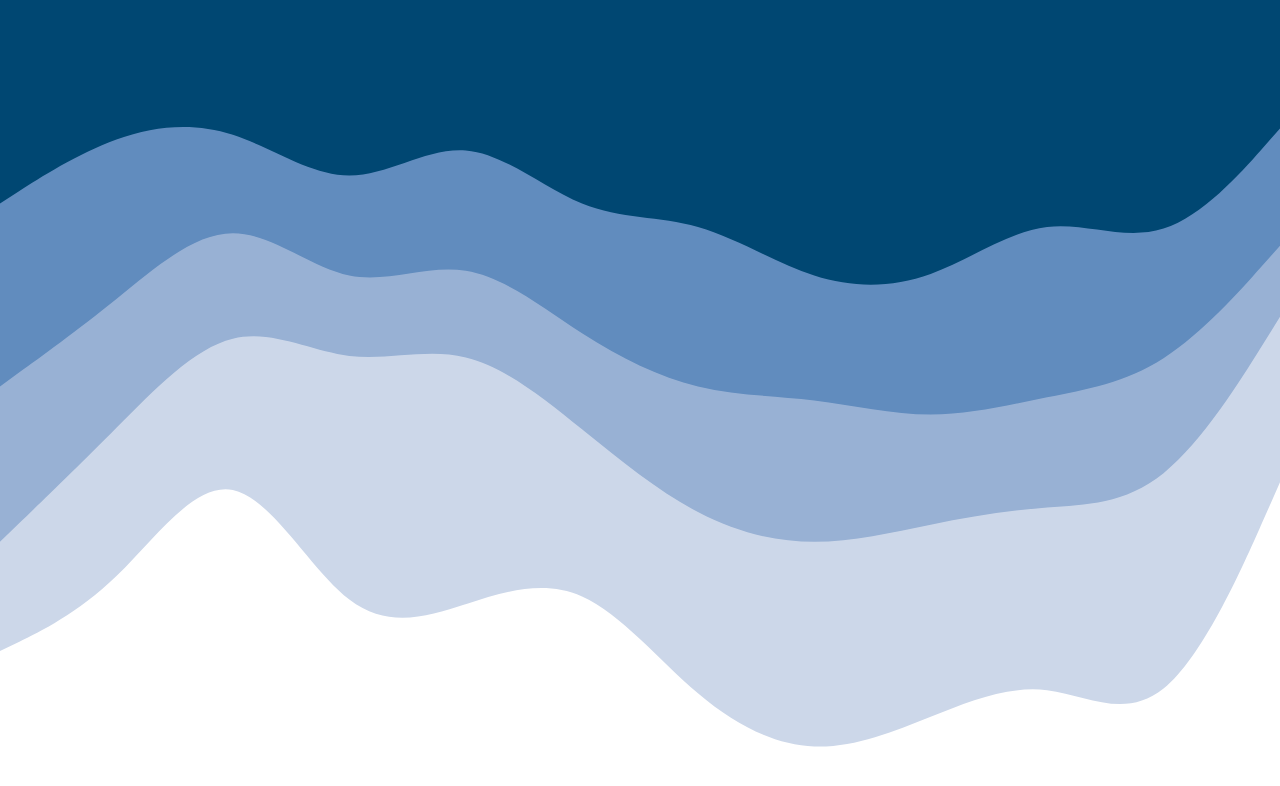
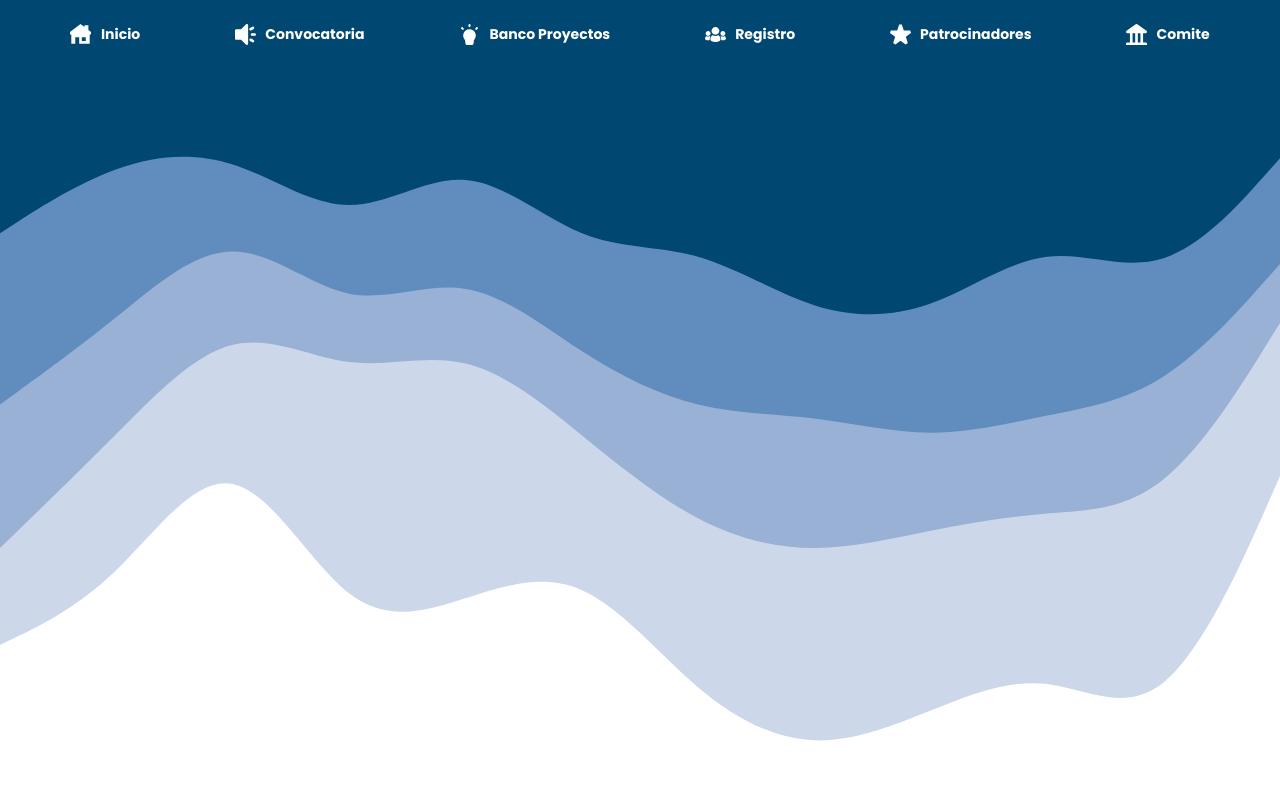
Before and after one commit to FerLpz55/tecnm-frontend-2026, an Angular app: page / in a window 1280 px wide. Shown: the top 786 px of the page. Built offline with nearby package versions, Linux system fonts and the light colour scheme; a web font is replaced by a local one.

Commit message:
feat: Add header basic  structure

```diff
--- a/src/app/ui/organisms/header/header.css
+++ b/src/app/ui/organisms/header/header.css
@@ -5,5 +5,15 @@
 
 header {
   width: 100%;
-  height: 80dvh;
+  height: 5.75rem;
 }
+ul {
+  padding: 1rem 0;
+  display: flex;
+  justify-content: space-evenly;
+  align-items: center;
+}
+
+hack-button {
+  --btn-color: var(--white);
+}
--- a/src/app/ui/organisms/header/header.html
+++ b/src/app/ui/organisms/header/header.html
@@ -1 +1,22 @@
-<header></header>
+<header>
+  <ul>
+    <li>
+      <hack-button icon="home" mode="transparent">Inicio</hack-button>
+    </li>
+    <li>
+      <hack-button icon="speaker" mode="transparent">Convocatoria</hack-button>
+    </li>
+    <li>
+      <hack-button icon="light-bulb" mode="transparent">Banco Proyectos</hack-button>
+    </li>
+    <li>
+      <hack-button icon="team" mode="transparent">Registro</hack-button>
+    </li>
+    <li>
+      <hack-button icon="star" mode="transparent">Patrocinadores</hack-button>
+    </li>
+    <li>
+      <hack-button icon="institution" mode="transparent">Comite</hack-button>
+    </li>
+  </ul>
+</header>
--- a/src/app/ui/shared/atoms/button/button.ts
+++ b/src/app/ui/shared/atoms/button/button.ts
@@ -13,7 +13,7 @@ export class Button {
   @Input() icon!: string;
   @Input() type: 'submit' | 'reset' | 'button' = 'button';
   @Input() disabled: boolean | null = false;
-  @Input() @HostBinding('attr.mode') mode: 'clear' | 'dark' | 'outlined' = 'clear';
+  @Input() @HostBinding('attr.mode') mode: 'clear' | 'dark' | 'outlined' | 'transparent' = 'clear';
   @Output() onclick = new EventEmitter<void>();
   public isFocused = false;
 }
--- a/src/app/ui/styles/button.shared.css
+++ b/src/app/ui/styles/button.shared.css
@@ -70,6 +70,18 @@ hack-text {
   }
 }
 
+:host[mode='transparent'] {
+  hack-icon,
+  hack-text {
+    color: var(--btn-color);
+  }
+
+  button,
+  a {
+    background-color: transparent;
+  }
+}
+
 :is(button, a)[disabled],
 a.disabled {
   cursor: not-allowed;
```
Also changed, not shown: src/app/ui/organisms/header/header.ts (+3 -4 lines).
